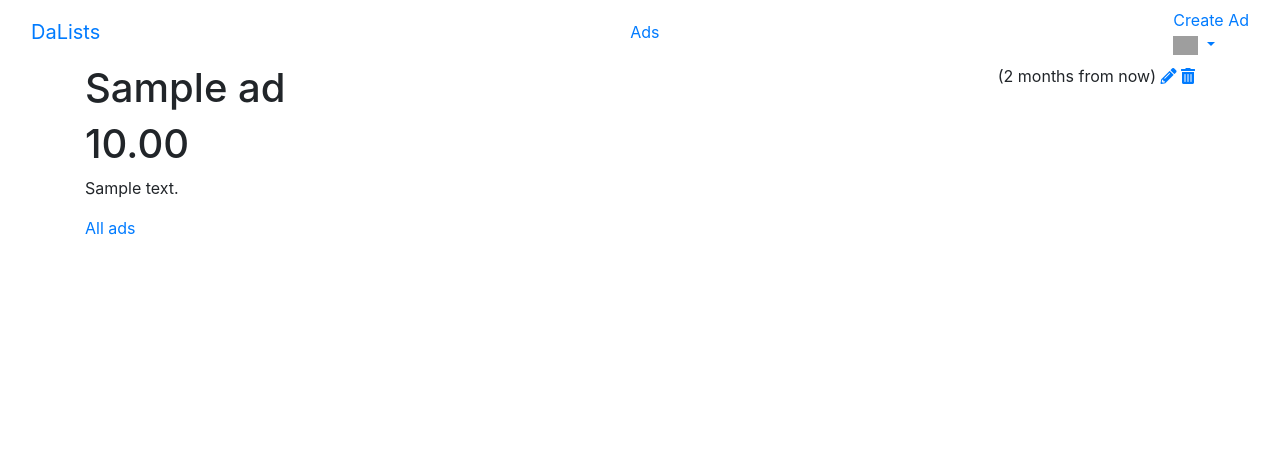
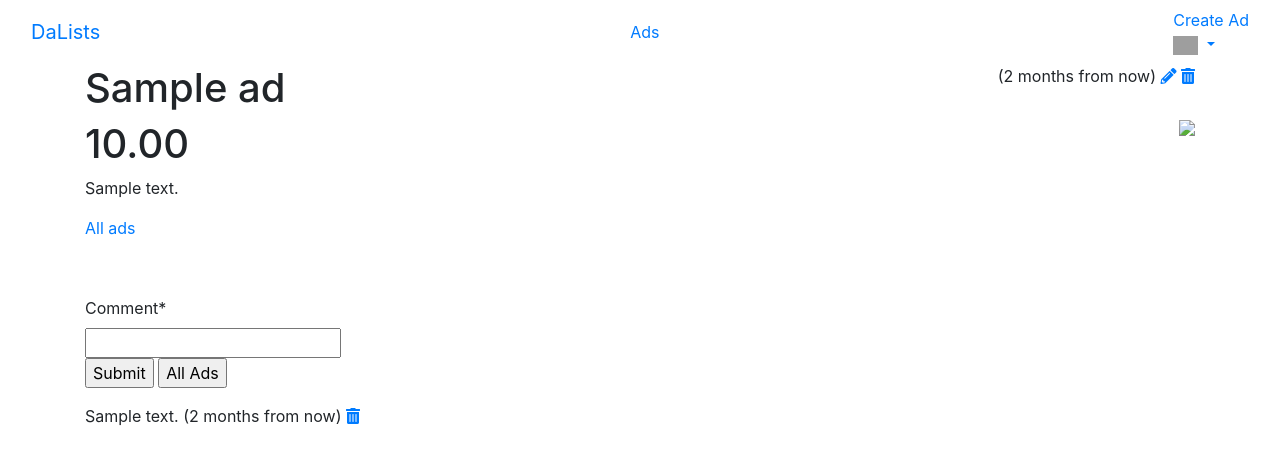
Before and after one commit to hopetambala/django_projects, a Django app: page /ad/1 in a window 1280 px wide. Shown: the top 465 px of the page. Run offline with Django 3.2, Linux system fonts and the light colour scheme; a user stored in the database is signed in; tables that the repository leaves empty hold one stand-in row (values such as "Sample post"); some libraries are stand-ins or nearby versions; grey boxes are pictures that could not be loaded.

Commit message:
feat: add pictures to ads

```diff
--- /dev/null
+++ b/adlist/ads/forms.py
@@ -0,0 +1,52 @@
+from django import forms
+from ads.models import Ad
+from django.core.files.uploadedfile import InMemoryUploadedFile
+from ads.humanize import naturalsize
+
+# https://docs.djangoproject.com/en/2.1/topics/http/file-uploads/
+# https://stackoverflow.com/questions/2472422/django-file-upload-size-limit
+# https://stackoverflow.com/questions/32007311/how-to-change-data-in-django-modelform
+# https://docs.djangoproject.com/en/2.1/ref/forms/validation/#cleaning-and-validating-fields-that-depend-on-each-other
+
+# Create the form class.
+class CreateForm(forms.ModelForm):
+    max_upload_limit = 2 * 1024 * 1024
+    max_upload_limit_text = naturalsize(max_upload_limit)
+
+    # Call this 'picture' so it gets copied from the form to the in-memory model
+    # It will not be the "bytes", it will be the "InMemoryUploadedFile"
+    # because we need to pull out things like content_type
+    picture = forms.FileField(required=False, label='File to Upload <= '+max_upload_limit_text)
+    upload_field_name = 'picture'
+
+    # Hint: this will need to be changed for use in the ads application :)
+    class Meta:
+        model = Ad
+        fields = ['title', 'text', 'picture', 'price']  # Picture is manual
+
+    # Validate the size of the picture
+    def clean(self) :
+        cleaned_data = super().clean()
+        pic = cleaned_data.get('picture')
+        if pic is None : return
+        if len(pic) > self.max_upload_limit:
+            self.add_error('picture', "File must be < "+self.max_upload_limit_text+" bytes")
+
+    # Convert uploaded File object to a picture
+    def save(self, commit=True) :
+        instance = super(CreateForm, self).save(commit=False)
+
+        # We only need to adjust picture if it is a freshly uploaded file
+        f = instance.picture   # Make a copy
+        if isinstance(f, InMemoryUploadedFile):  # Extract data from the form to the model
+            bytearr = f.read();
+            instance.content_type = f.content_type
+            instance.picture = bytearr  # Overwrite with the actual image data
+
+        if commit:
+            instance.save()
+
+        return instance
+
+class CommentForm(forms.Form):
+    comment = forms.CharField(required=True, max_length=500, min_length=3, strip=True)
--- a/adlist/ads/models.py
+++ b/adlist/ads/models.py
@@ -11,9 +11,32 @@ class Ad(models.Model) :
     price = models.DecimalField(max_digits=7, decimal_places=2, null=True)
     text = models.TextField()
     owner = models.ForeignKey(settings.AUTH_USER_MODEL, on_delete=models.CASCADE)
+    comments = models.ManyToManyField(settings.AUTH_USER_MODEL,
+        through='Comment', related_name='comments_owned')
+
+    created_at = models.DateTimeField(auto_now_add=True)
+    updated_at = models.DateTimeField(auto_now=True)
+
+    # Pictures
+    picture = models.BinaryField(null=True, editable=True)
+    content_type = models.CharField(max_length=256, null=True, help_text='The MIMEType of the file')
+
+    # Shows up in the admin list
+    def __str__(self):
+        return self.title
+
+class Comment(models.Model) :
+    text = models.TextField(
+        validators=[MinLengthValidator(3, "Comment must be greater than 3 characters")]
+    )
+
+    ad = models.ForeignKey(Ad, on_delete=models.CASCADE)
+    owner = models.ForeignKey(settings.AUTH_USER_MODEL, on_delete=models.CASCADE)
+
     created_at = models.DateTimeField(auto_now_add=True)
     updated_at = models.DateTimeField(auto_now=True)
 
     # Shows up in the admin list
     def __str__(self):
-        return self.title
+        if len(self.text) < 15 : return self.text
+        return self.text[:11] + ' ...'
--- a/adlist/ads/templates/ads/ad_detail.html
+++ b/adlist/ads/templates/ads/ad_detail.html
@@ -8,14 +8,45 @@
             <a href="{% url 'ads:ad_delete' ad.id %}"><i class="fa fa-trash"></i></a>
         {% endif %}
     </span>
-<h1>{{ ad.title }}</h1>
- <h1>{{ ad.price }}</h1>
+
+    <h1> {{ ad.title }} </h1>
+
+    {% if ad.content_type %}
+        <img style="float:right; max-width:50%;" src="{% url 'ads:pic_picture' ad.id %}">
+    {% endif %}
+
+    <h1> {{ ad.price }} </h1>
+
     <p>
         {{ ad.text }}
     </p>
+
     <p>
     </p>
+
     <p>
         <a href="{% url 'ads:all' %}">All ads</a>
     </p>
+
+    {% if user.is_authenticated %}
+    <br clear="all"/>
+    <p>
+    {% load crispy_forms_tags %}
+        <form method="post" action="{% url 'ads:ad_comment_create' ad.id %}">
+            {% csrf_token %}
+            {{ comment_form|crispy }}
+            <input type="submit" value="Submit">
+            <input type="submit" value="All Ads" onclick="window.location.href='{% url 'ads:all' %}';return false;">
+        </form>
+    </p>
+    {% endif %}
+
+    {% for comment in comments %}
+        <p> {{ comment.text }}
+            ({{ comment.updated_at|naturaltime }})
+            {% if user == comment.owner %}
+                <a href="{% url 'ads:ad_comment_delete' comment.id %}"><i class="fa fa-trash"></i></a>
+            {% endif %}
+        </p>
+    {% endfor %}
 {% endblock %}
--- a/adlist/ads/urls.py
+++ b/adlist/ads/urls.py
@@ -12,4 +12,10 @@ urlpatterns = [
         views.AdUpdateView.as_view(success_url=reverse_lazy('ads:all')), name='ad_update'),
     path('ad/<int:pk>/delete',
         views.AdDeleteView.as_view(success_url=reverse_lazy('ads:all')), name='ad_delete'),
+    path('ad_picture/<int:pk>', views.stream_file, name='pic_picture'),
+
+    path('ad/<int:pk>/comment',
+        views.CommentCreateView.as_view(), name='ad_comment_create'),
+    path('comment/<int:pk>/delete',
+        views.CommentDeleteView.as_view(success_url=reverse_lazy('ads:all')), name='ad_comment_delete'),
 ]
--- a/adlist/ads/views.py
+++ b/adlist/ads/views.py
@@ -1,10 +1,14 @@
-from ads.models import Ad
 
 from django.views import View
-from django.views import generic
-from django.shortcuts import render
+from django.shortcuts import render, redirect, get_object_or_404
+from django.urls import reverse_lazy, reverse
+from django.http import HttpResponse
+from django.contrib.auth.mixins import LoginRequiredMixin
+from django.core.files.uploadedfile import InMemoryUploadedFile
 
-from ads.owner import OwnerListView, OwnerDetailView, OwnerCreateView, OwnerUpdateView, OwnerDeleteView
+from ads.models import Ad, Comment
+from ads.owner import OwnerListView, OwnerDetailView,OwnerDeleteView #, OwnerCreateView, OwnerUpdateView,
+from ads.forms import CreateForm, CommentForm
 
 class AdListView(OwnerListView):
     model = Ad
@@ -14,16 +18,81 @@ class AdDetailView(OwnerDetailView):
     model = Ad
     template_name = "ads/ad_detail.html"
 
-class AdCreateView(OwnerCreateView):
-    model = Ad
-    fields = ['title', 'text', 'price']
-    template_name = "ads/ad_form.html"
+    def get(self, request, pk) :
+        ad = Ad.objects.get(id=pk)
+        comments = Comment.objects.filter(ad=ad).order_by('-updated_at')
+        comment_form = CommentForm()
+        context = { 'ad' : ad, 'comments': comments, 'comment_form': comment_form }
+        return render(request, self.template_name, context)
 
-class AdUpdateView(OwnerUpdateView):
-    model = Ad
-    fields = ['title', 'text', 'price']
-    template_name = "ads/ad_form.html"
+# class AdCreateView(OwnerCreateView):
+class AdCreateView(LoginRequiredMixin, View):
+    template = "ads/ad_form.html"
+    success_url = reverse_lazy('ads:all')
+    def get(self, request, pk=None) :
+        form = CreateForm()
+        ctx = { 'form': form }
+        return render(request, self.template, ctx)
+
+    def post(self, request, pk=None) :
+        form = CreateForm(request.POST, request.FILES or None)
+
+        if not form.is_valid() :
+            ctx = {'form' : form}
+            return render(request, self.template, ctx)
+
+        # Add owner to the model before saving
+        ad = form.save(commit=False)
+        ad.owner = self.request.user
+        ad.save()
+        return redirect(self.success_url)
+
+class AdUpdateView(LoginRequiredMixin, View):
+    template = "ads/ad_form.html"
+    success_url = reverse_lazy('ads:all')
+    def get(self, request, pk) :
+        ad = get_object_or_404(Ad, id=pk, owner=self.request.user)
+        form = CreateForm(instance=ad)
+        ctx = { 'form': form }
+        return render(request, self.template, ctx)
+
+    def post(self, request, pk=None) :
+        ad = get_object_or_404(Ad, id=pk, owner=self.request.user)
+        form = CreateForm(request.POST, request.FILES or None, instance=ad)
+
+        if not form.is_valid() :
+            ctx = {'form' : form}
+            return render(request, self.template, ctx)
+
+        ad = form.save(commit=False)
+        ad.save()
+
+        return redirect(self.success_url)
 
 class AdDeleteView(OwnerDeleteView):
     model = Ad
     template_name = "ads/ad_delete.html"
+
+def stream_file(request, pk) :
+    ad = get_object_or_404(Ad, id=pk)
+    response = HttpResponse()
+    response['Content-Type'] = ad.content_type
+    response['Content-Length'] = len(ad.picture)
+    response.write(ad.picture)
+    return response
+
+class CommentCreateView(LoginRequiredMixin, View):
+    def post(self, request, pk) :
+        f = get_object_or_404(Ad, id=pk)
+        comment = Comment(text=request.POST['comment'], owner=request.user, ad=f)
+        comment.save()
+        return redirect(reverse('ads:ad_detail', args=[pk]))
+
+class CommentDeleteView(OwnerDeleteView):
+    model = Comment
+    template_name = "ads/ad_comment_delete.html"
+
+    # https://stackoverflow.com/questions/26290415/deleteview-with-a-dynamic-success-url-dependent-on-id
+    def get_success_url(self):
+        ad = self.object.ad
+        return reverse('ads:ad_detail', args=[ad.id])
```
Also changed, not shown: adlist/ads/humanize.py (added, +12 -0 lines), adlist/ads/templates/ads/ad_comment_delete.html (added, +13 -0 lines), adlist/ads/templates/ads/ad_form.html (+13 -1 lines), adlist/ads/templates/ads/comment_delete.html (added, +13 -0 lines), adlist/ads/migrations/0002_auto_20191112_1740.py (added), adlist/ads/migrations/0003_auto_20191113_0021.py (added). Lines whose indentation alone changed are shown as unchanged.
